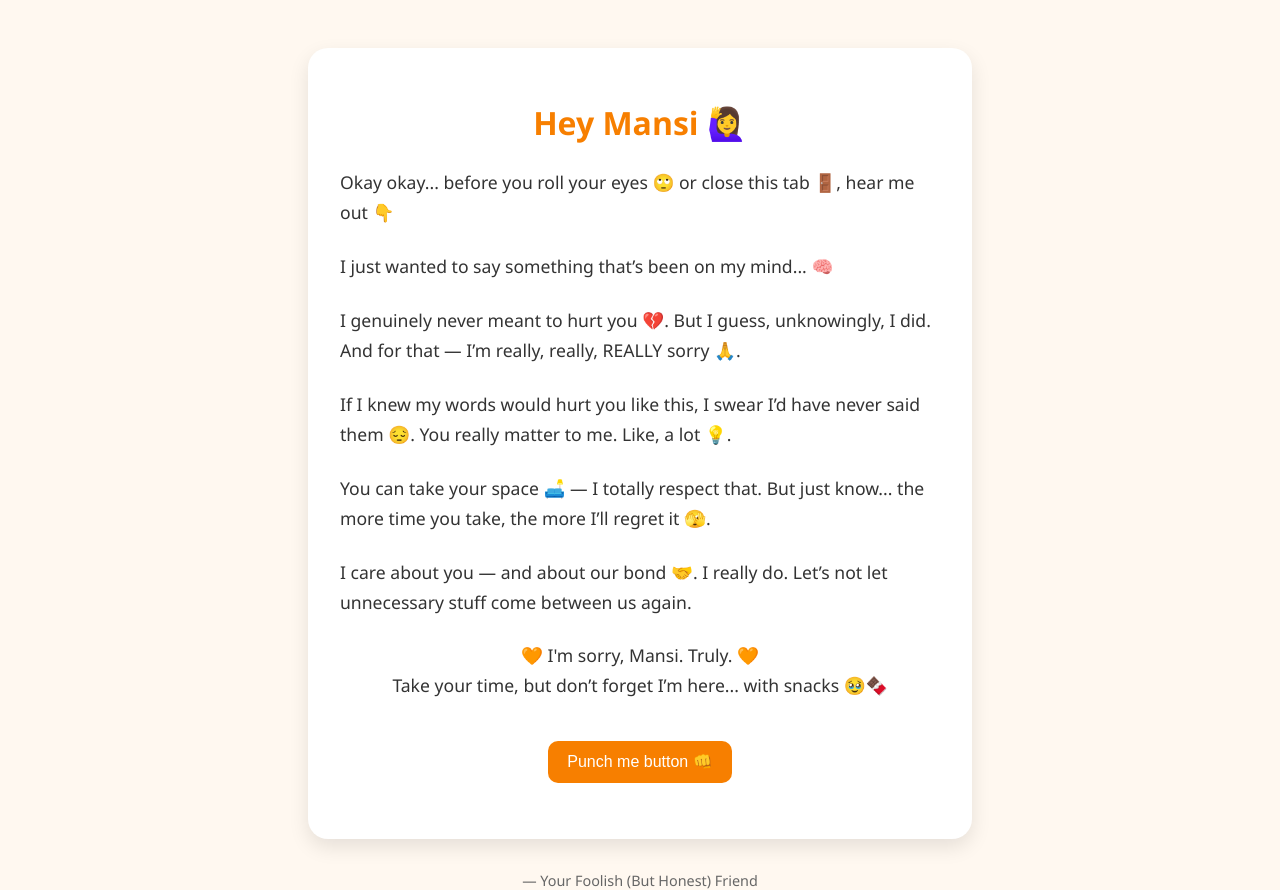
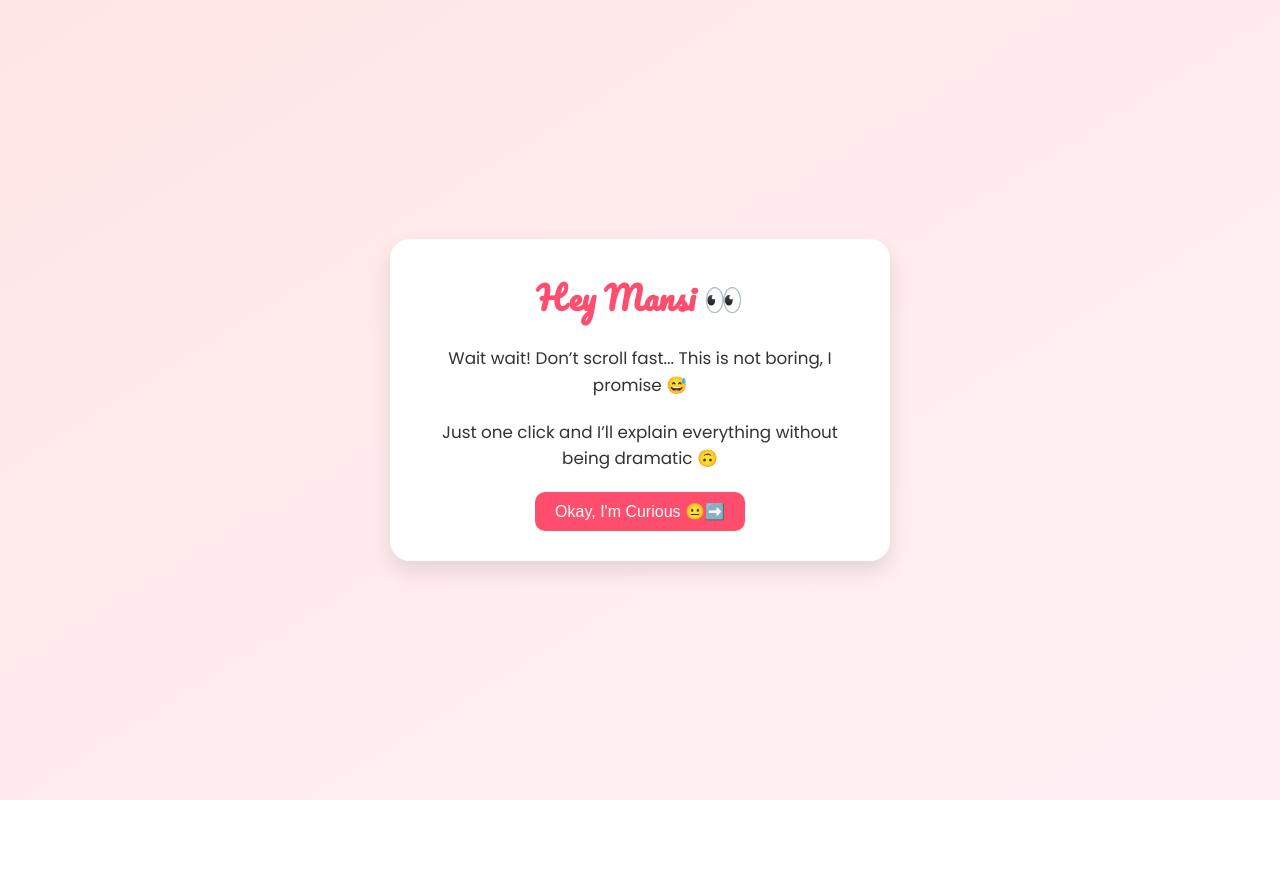
Before and after one commit to Abhijeet-singh-tanwar/apology-to-mansi, a plain HTML site: page index.html in a window 1280 px wide. After the commit the page ends 800 px from the top, so only its background shows below. Drawn offline with Linux system fonts and the light colour scheme.

Commit message:
Update index.html

```diff
--- a/index.html
+++ b/index.html
@@ -2,114 +2,108 @@
 <html lang="en">
 <head>
   <meta charset="UTF-8" />
-  <meta name="viewport" content="width=device-width, initial-scale=1.0"/>
-  <title>Oops Mansi 🙈</title>
+  <meta name="viewport" content="width=device-width, initial-scale=1.0" />
+  <title>Umm... Mansi?</title>
+  <link href="https://fonts.googleapis.com/css2?family=Pacifico&family=Poppins&display=swap" rel="stylesheet">
   <style>
-    body {
-      font-family: "Segoe UI", sans-serif;
-      background-color: #fff8f0;
+    * {
       margin: 0;
       padding: 0;
+      box-sizing: border-box;
+    }
+    body {
+      font-family: 'Poppins', sans-serif;
+      background: linear-gradient(to bottom right, #ffe6e6, #fff0f5);
       color: #333;
       display: flex;
-      flex-direction: column;
+      justify-content: center;
       align-items: center;
+      min-height: 100vh;
+      padding: 20px;
     }
-
     .container {
-      max-width: 600px;
-      padding: 2rem;
-      margin-top: 3rem;
-      background-color: #fff;
+      background: white;
       border-radius: 20px;
-      box-shadow: 0 8px 20px rgba(0,0,0,0.1);
+      padding: 30px;
+      max-width: 500px;
+      width: 100%;
+      box-shadow: 0 10px 20px rgba(0,0,0,0.1);
+      text-align: center;
+      animation: fadeIn 1.5s ease-in-out;
     }
-
     h1 {
-      font-size: 2rem;
-      color: #f77f00;
-      text-align: center;
-      margin-bottom: 1.5rem;
+      font-family: 'Pacifico', cursive;
+      color: #ff4d6d;
+      margin-bottom: 20px;
     }
-
-    .section {
-      margin: 1.5rem 0;
-      font-size: 1.1rem;
-      line-height: 1.7;
+    p {
+      font-size: 1.05rem;
+      line-height: 1.6;
+      margin-bottom: 20px;
     }
-
-    .emoji {
-      font-size: 1.3rem;
+    .highlight {
+      color: #ff4d6d;
+      font-weight: bold;
     }
-
-    .footer {
-      margin-top: 2rem;
-      font-size: 0.9rem;
-      color: #666;
-      text-align: center;
-    }
-
-    .button {
-      background-color: #f77f00;
+    button {
+      background-color: #ff4d6d;
       color: white;
-      padding: 0.7rem 1.2rem;
-      font-size: 1rem;
+      padding: 10px 20px;
       border: none;
       border-radius: 10px;
       cursor: pointer;
-      margin-top: 1rem;
-      transition: background-color 0.3s ease;
+      font-size: 1rem;
+      transition: background 0.3s;
     }
-
-    .button:hover {
-      background-color: #e76f00;
+    button:hover {
+      background-color: #e6455d;
+    }
+    @keyframes fadeIn {
+      from { opacity: 0; transform: translateY(30px); }
+      to { opacity: 1; transform: translateY(0); }
+    }
+    .hidden {
+      display: none;
     }
   </style>
 </head>
 <body>
-  <div class="container">
-    <h1>Hey Mansi 🙋‍♀️</h1>
-
-    <div class="section">
-      Okay okay... before you roll your eyes 🙄 or close this tab 🚪, hear me out 👇
-    </div>
-
-    <div class="section">
-      I just wanted to say something that’s been on my mind... 🧠
-    </div>
-
-    <div class="section">
-      I genuinely never meant to hurt you 💔. But I guess, unknowingly, I did.
-      And for that — I’m really, really, REALLY sorry 🙏.
-    </div>
-
-    <div class="section">
-      If I knew my words would hurt you like this, I swear I’d have never said them 😔.
-      You really matter to me. Like, a lot 💡.
-    </div>
-
-    <div class="section">
-      You can take your space 🛋️ — I totally respect that.
-      But just know... the more time you take, the more I’ll regret it 🫣.
-    </div>
-
-    <div class="section">
-      I care about you — and about our bond 🤝. I really do.
-      Let’s not let unnecessary stuff come between us again.
-    </div>
-
-    <div class="section" style="text-align: center;">
-      🧡 I'm sorry, Mansi. Truly. 🧡<br/>
-      Take your time, but don’t forget I’m here... with snacks 🥹🍫
-    </div>
-
-    <div class="section" style="text-align: center;">
-      <button class="button" onclick="alert('Okay I deserved that 😅')">Punch me button 👊</button>
-    </div>
+  <div class="container" id="page1">
+    <h1>Hey Mansi 👀</h1>
+    <p>Wait wait! Don’t scroll fast... This is not boring, I promise 😅</p>
+    <p>Just one click and I’ll explain everything without being dramatic 🙃</p>
+    <button onclick="showNextPage()">Okay, I'm Curious 😐➡️</button>
   </div>
 
-  <div class="footer">
-    — Your Foolish (But Honest) Friend
+  <div class="container hidden" id="page2">
+    <h1>So... 😬</h1>
+    <p>I messed up. I said something that clearly didn’t come out right. And now you’re upset.</p>
+    <p>Let me say this straight — <span class="highlight">I never intended to hurt you</span>. If I knew those words would be taken that way, I swear I would’ve zipped my mouth. 🤐</p>
+    <button onclick="showNextPage()">Go on... 👀</button>
   </div>
+
+  <div class="container hidden" id="page3">
+    <h1>Here's the truth 🙇‍♂️</h1>
+    <p>You matter to me, and that’s why this situation is eating me up.</p>
+    <p>I know you might need your space — that’s okay. Take it. But just know the longer this goes, the more I’ll be stuck with this annoying regret voice in my head going “Well done genius 🧠... you ruined it.”</p>
+    <p>So please — <span class="highlight">I’m really really really sorry</span> for putting unnecessary things between us 🙏</p>
+    <button onclick="showNextPage()">Last thing 🤏</button>
+  </div>
+
+  <div class="container hidden" id="page4">
+    <h1>Peace Offering? 🫱🍫</h1>
+    <p>No dramatic ending here. Just a very normal human being admitting he was wrong and asking for a little bit of your patience and understanding. 🤝</p>
+    <p>That's all. Nothing more. No pressure. Just me — trying to fix a stupid moment the best way I can.</p>
+    <p><span class="highlight">Take care, Mansi 🧸</span></p>
+  </div>
+
+  <script>
+    let currentPage = 1;
+    function showNextPage() {
+      document.getElementById(`page${currentPage}`).classList.add("hidden");
+      currentPage++;
+      document.getElementById(`page${currentPage}`).classList.remove("hidden");
+    }
+  </script>
 </body>
 </html>
```
